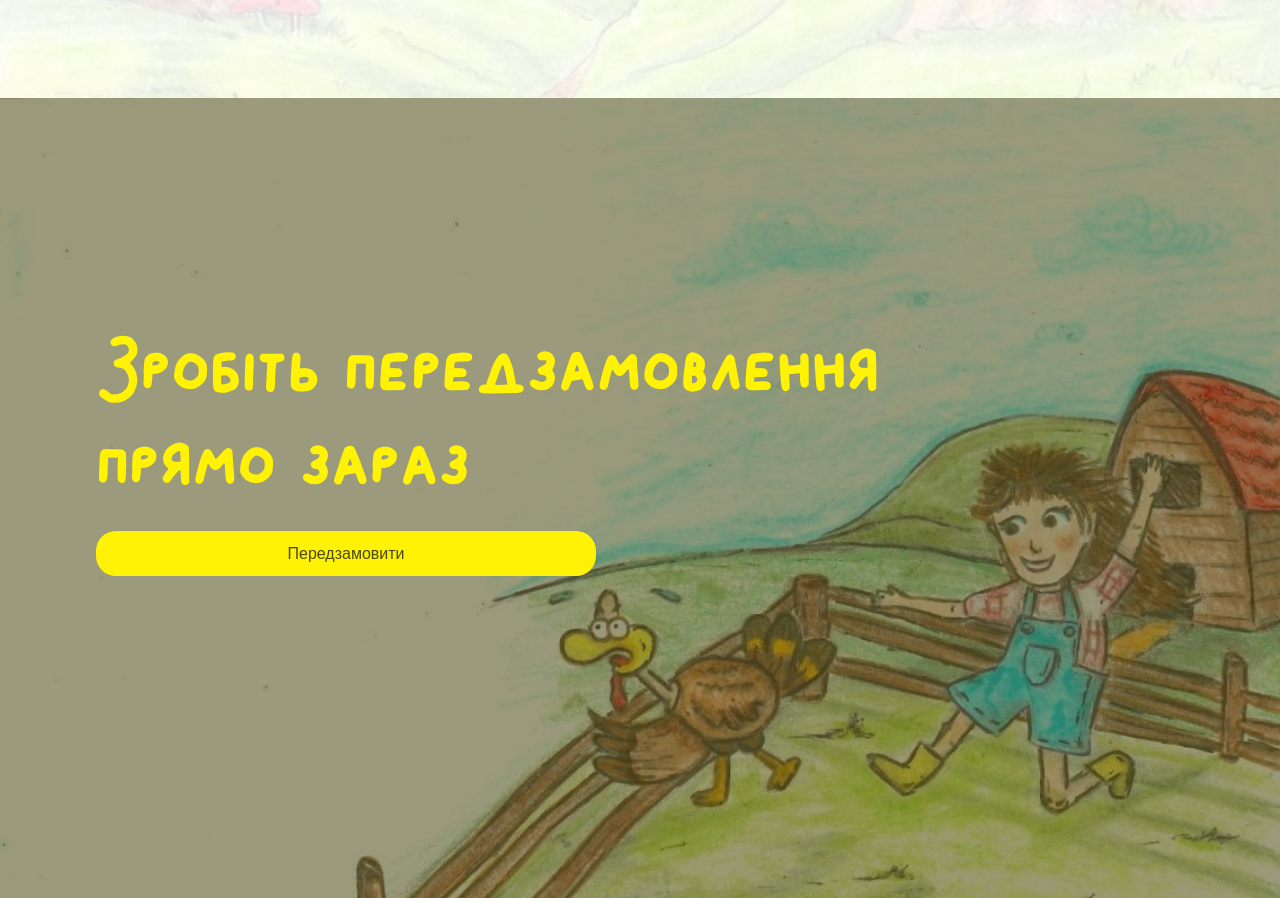
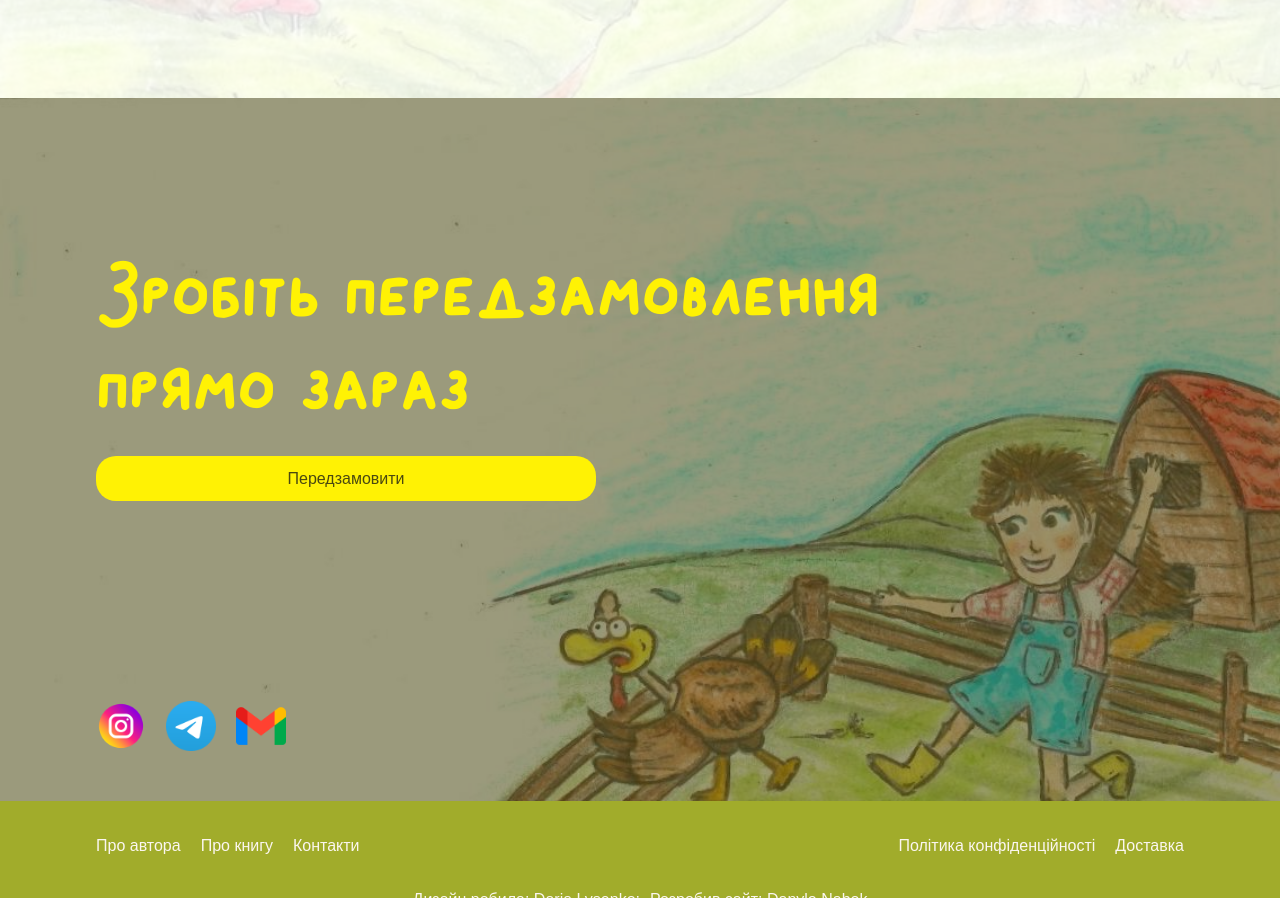
Before and after one commit to Artkvadrat/katrusina-chitalna, a React (Create React App) app: page / in a window 1280 px wide. Shown: the part 2132-3030 px from the top of the page. Built offline with nearby package versions, Linux system fonts and the light colour scheme; the HTML template or start-up script is replaced by a standard one; a web font is replaced by a local one.

Commit message:
fix: fix footer

```diff
--- a/src/components/Footer/Footer.css
+++ b/src/components/Footer/Footer.css
@@ -18,7 +18,7 @@
 
 .footerWrapper h3 {
     display: block;
-    padding-top: 225px;
+    padding-top: 150px;
     padding-bottom: 20px;
     font-size: 70px;
     font-family: KoskoBold, sans-serif;
@@ -32,7 +32,7 @@
     background-color: var(--color-yellow);
     color: var(--color-dark-green);
     font-family: Nunito, sans-serif;
-    margin-bottom: 335px;
+    margin-bottom: 200px;
 }
 
 .footerContentWrapper .footerInfo {
```
